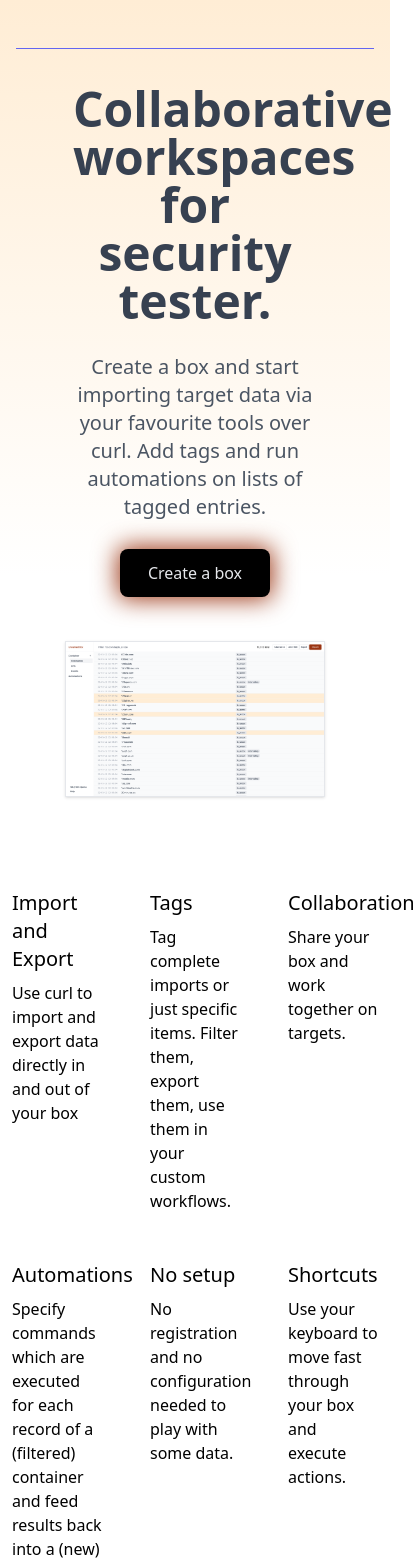
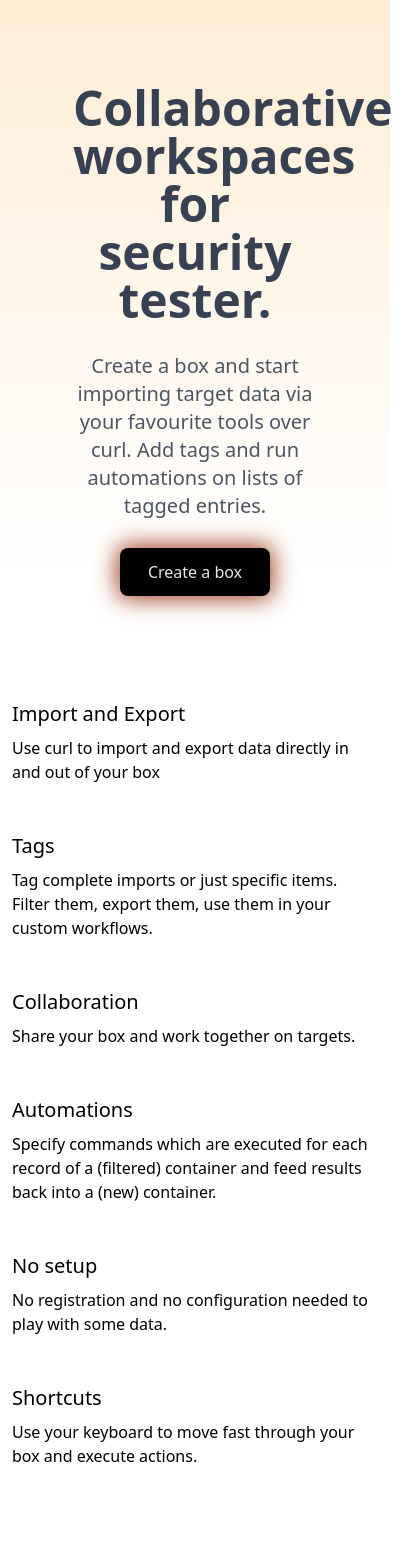
Before and after one commit to rverton/hntr, a Next.js app in the folder frontend/: page / in a window 390 px wide. Shown: the top 1565 px of the page, 415 px wide, since content can reach past the window. Built offline with nearby package versions, Linux system fonts and the light colour scheme.

Commit message:
minor layout improvements

```diff
--- a/frontend/components/marketingLayout.js
+++ b/frontend/components/marketingLayout.js
@@ -22,7 +22,7 @@ export default function MarketingLayout({ children }) {
       <div className="absolute top-0 left-0 w-full h-[36rem] bg-gradient-to-b from-orange-100 -z-10"></div>
       <header className="z-10">
         <nav className="max-w-6xl mx-auto px-4 sm:px-6 lg:px-8" aria-label="Top">
-          <div className="w-full py-6 flex items-center justify-between border-b border-indigo-500 lg:border-none">
+          <div className="w-full py-6 flex items-center justify-between lg:border-none">
             <div className="flex w-full justify-between">
               <div className="hidden space-x-8 lg:block">
                 <Link href="/" >
--- a/frontend/pages/index.js
+++ b/frontend/pages/index.js
@@ -45,10 +45,10 @@ export default function Index() {
         </div>
       </div>
 
-      <img src="/screenshot.png" className="w-8/12 border shadow mt-8 mx-auto" />
+      <img src="/screenshot.png" className="hidden md:block md:w-8/12 border shadow mt-8 mx-auto" />
 
       <div id="howitworks" className="max-w-6xl mx-auto my-20 sm:px-6 lg:px-8 p-3">
-        <div className="grid grid-cols-3 gap-12">
+        <div className="grid grid-cols-1 md:grid-cols-3 gap-12">
           <div className="">
             <h2 className=" text-xl">Import and Export</h2>
             <p className="pt-2">Use curl to import and export data directly in and out of your box</p>
```
